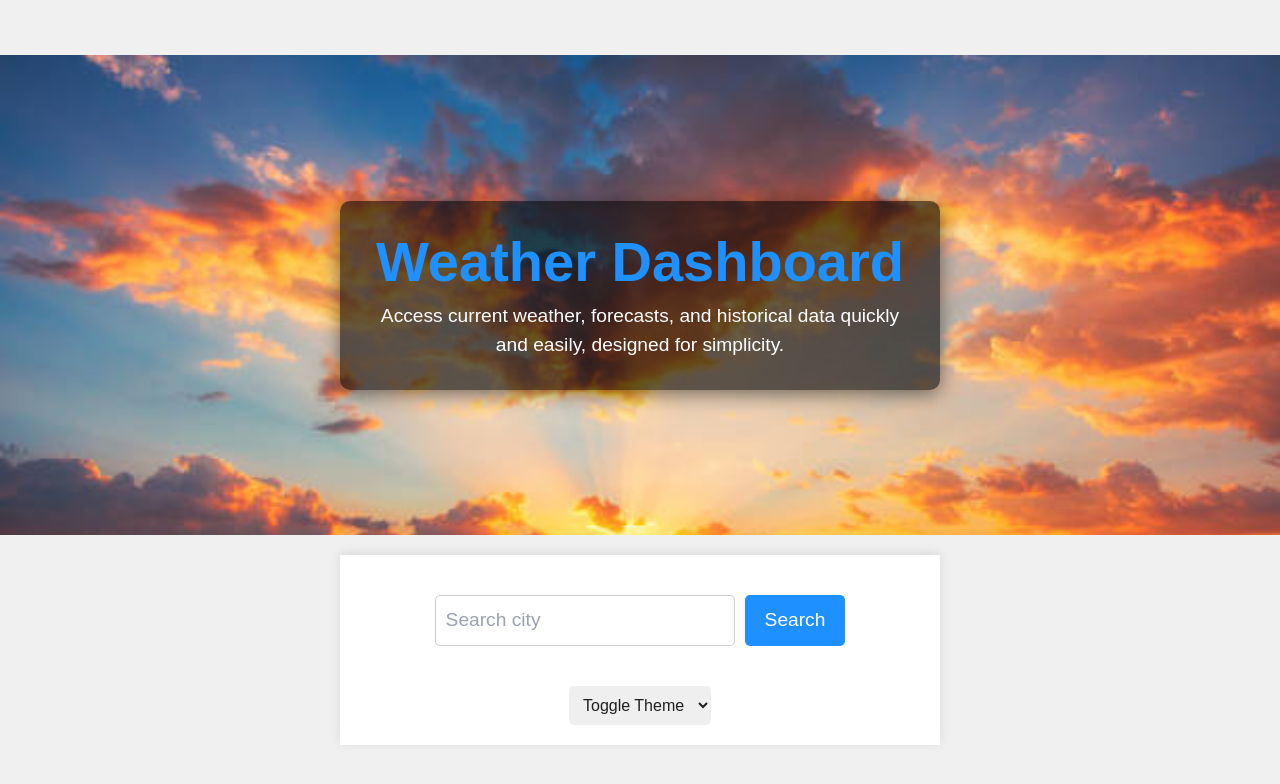
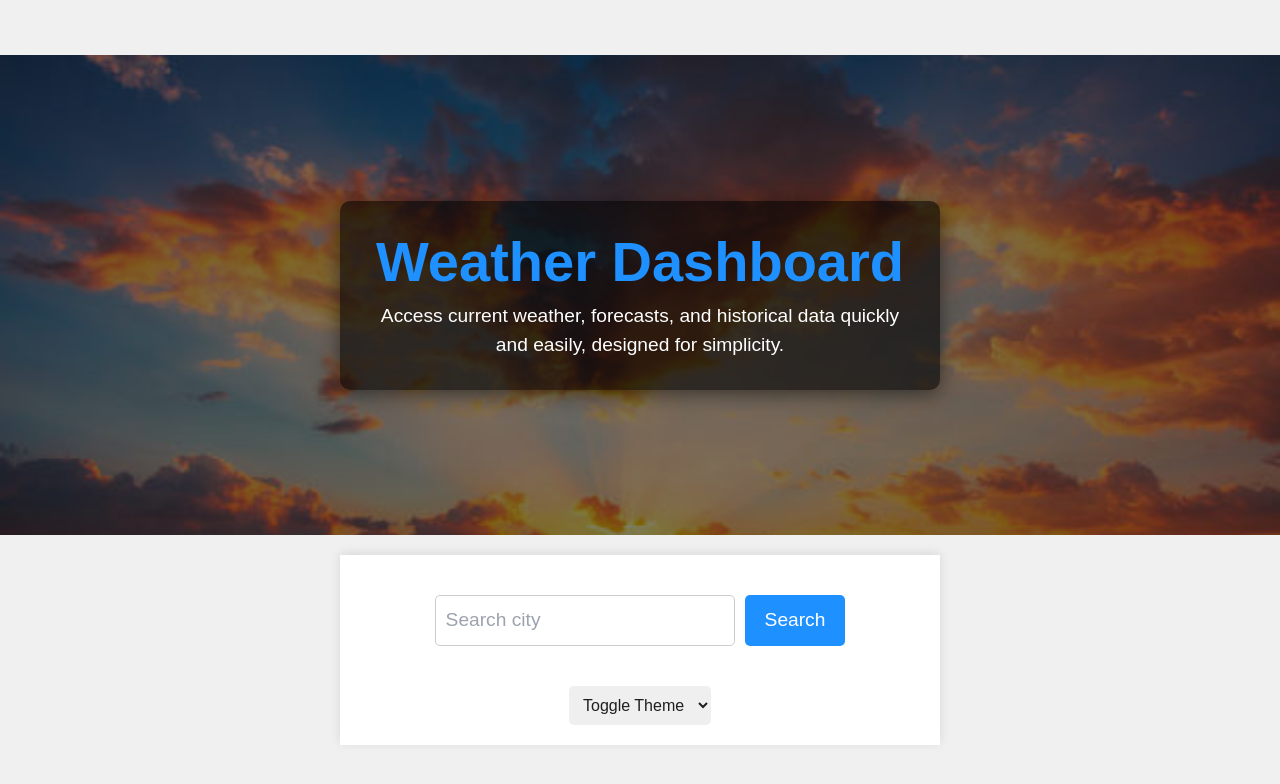
Before and after one commit to Tsi2216/Weather-Dashboard, a React (Vite) app: page / in a window 1280 px wide. Shown: the top 784 px of the page. Built offline with nearby package versions, Linux system fonts and the light colour scheme.

Commit message:
added modified index.css

```diff
--- a/src/index.css
+++ b/src/index.css
@@ -30,15 +30,16 @@ body {
     text-align: center; /* Center align text */
     color: white;
     position: relative;
-    padding: 50px; /* Add padding for better spacing */
+    padding: 100px 20px; /* Add padding for better spacing */
     background: url('app.png') no-repeat center center fixed; /* Replace with your image path */
     background-size: cover;
     width: 100%; /* Full width */
     height: 60vh; /* Height for the background area */
+    box-shadow: inset 0 0 0 1000px rgba(0, 0, 0, 0.5); /* Dark overlay */
 }
 
 .content {
-    background: rgba(0, 0, 0, 0.6); /* Semi-transparent background for better text visibility */
+    background: rgba(0, 0, 0, 0.6); /* Semi-transparent background for text */
     padding: 30px;
     border-radius: 10px;
     max-width: 600px; /* Limit width for readability */
```
